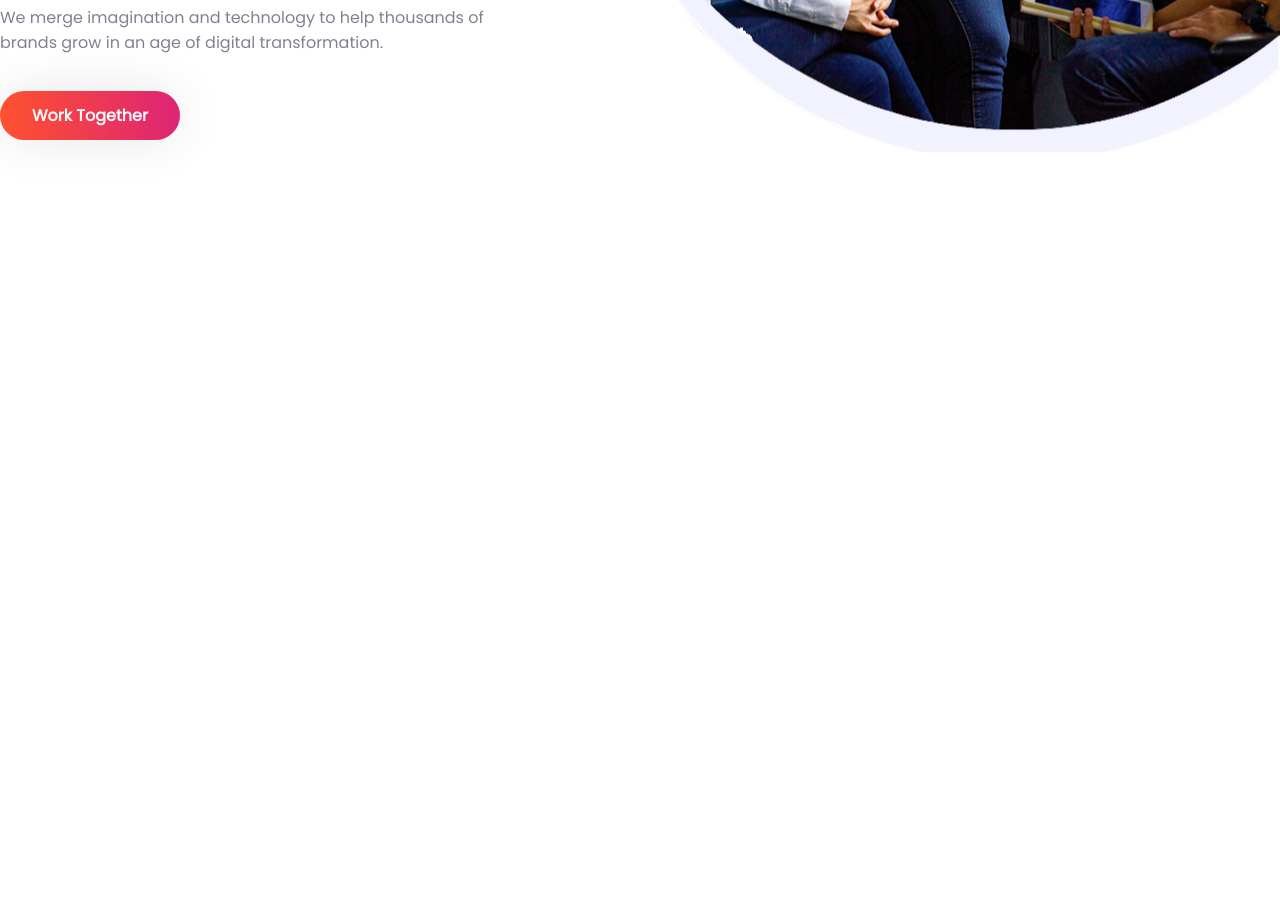
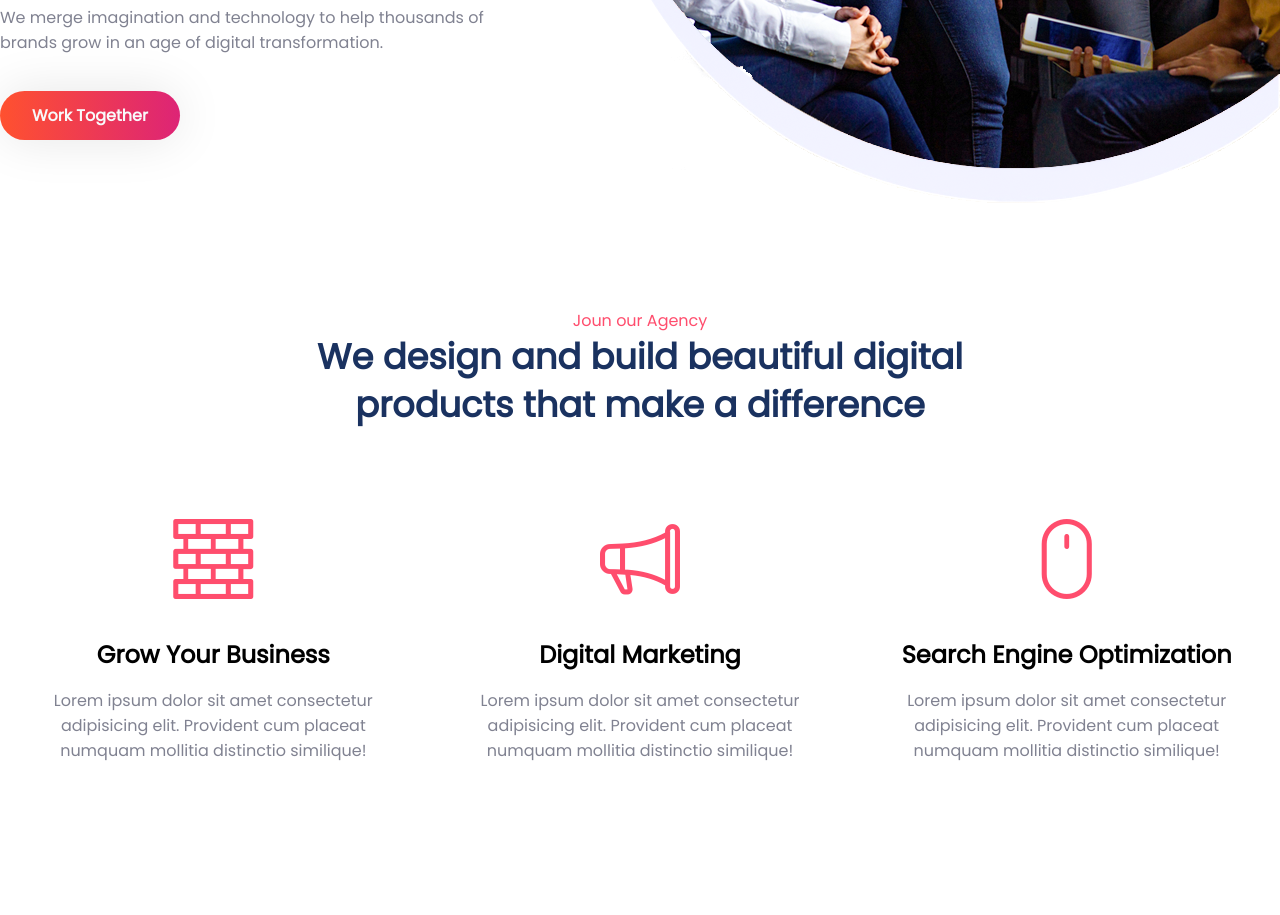
Before and after one commit to christianR15c/digital-marketing-html-css, a plain HTML site: page index.html in a window 1280 px wide. Shown: the part 476-1391 px from the top of the page. Before the commit the page ends 800 px from the top, so only its background shows below. Drawn offline with nearby package versions, Linux system fonts and the light colour scheme.

Commit message:
ft: agency area added

```diff
--- a/index.html
+++ b/index.html
@@ -80,6 +80,53 @@
                 </div>
             </div>
         </section>
+        <!-- /closing banner area -->
+
+        <!-- agency area -->
+        <section class="agency-area">
+            <div class="container mx-auto text-center font-poppins">
+                <span class="text-red">Joun our Agency</span>
+                <div class="area-title">
+                    <h1 class="text-lg text-dark">We design and build beautiful digital <br> products that make a
+                        difference</h1>
+                </div>
+
+                <div class="grid cols-1 lg-cols-3 py-10">
+                    <div class="grid-item px-5">
+                        <div class="text-center text-2xl text-red">
+                            <i class="bi bi-bricks"></i>
+                        </div>
+                        <div class="text-center">
+                            <h4 class="text-md py-2">Grow Your Business</h4>
+                            <p class="text-gray">Lorem ipsum dolor sit amet consectetur adipisicing elit. Provident cum
+                                placeat numquam mollitia distinctio similique!</p>
+                        </div>
+                    </div>
+                    <div class="grid-item px-5">
+                        <div class="text-center text-2xl text-red">
+                            <i class="bi bi-megaphone"></i>
+                        </div>
+                        <div class="text-center">
+                            <h4 class="text-md py-2">Digital Marketing</h4>
+                            <p class="text-gray">Lorem ipsum dolor sit amet consectetur adipisicing elit. Provident cum
+                                placeat numquam mollitia distinctio similique!</p>
+                        </div>
+                    </div>
+                    <div class="grid-item px-5">
+                        <div class="text-center text-2xl text-red">
+                            <i class="bi bi-mouse"></i>
+                        </div>
+                        <div class="text-center">
+                            <h4 class="text-md py-2">Search Engine Optimization</h4>
+                            <p class="text-gray">Lorem ipsum dolor sit amet consectetur adipisicing elit. Provident cum
+                                placeat numquam mollitia distinctio similique!</p>
+                        </div>
+                    </div>
+
+                </div>
+            </div>
+        </section>
+
     </main>
 
 
--- a/style.css
+++ b/style.css
@@ -309,6 +309,10 @@ ul {
     .active {
         max-height: 100% !important;
     }
+
+    .lg-cols-3 {
+        grid-template-columns: repeat(3, minmax(0, 1fr));
+    }
 }
 
 /* for large screen md(1280px) */
@@ -383,8 +387,15 @@ ul {
 }
 
 #site-main .banner-area .banner-title {
-    /* height: 95vh; */
+    height: 88vh;
     padding-top: 16rem;
 }
 
 /* ----- / closing Banner Area styles ----- */
+
+/* ----- Agency Area styles ----- */
+#site-main .agency-area {
+    padding: 5em 0;
+}
+
+/* ----- / closing Agency Area styles ----- */
```
